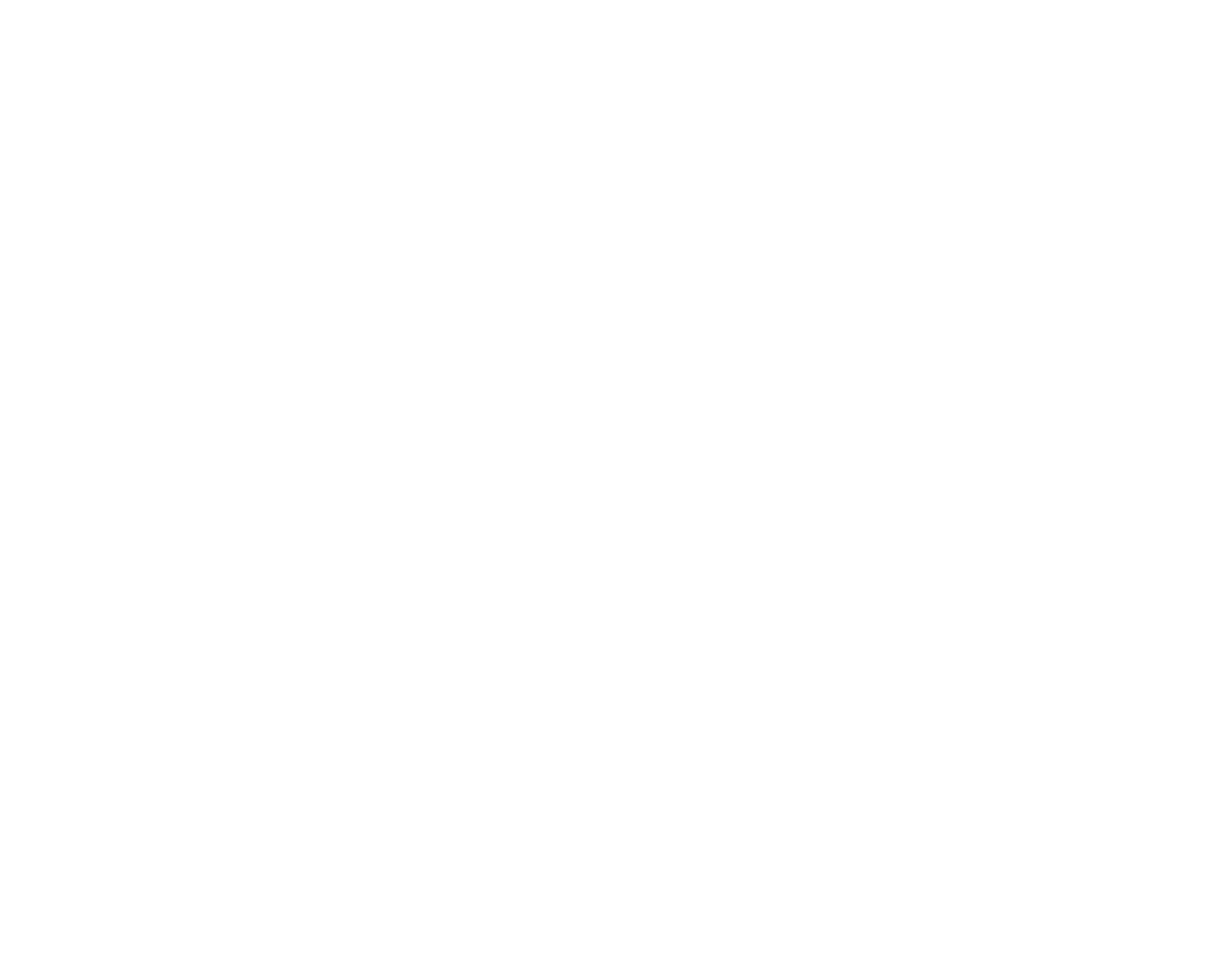
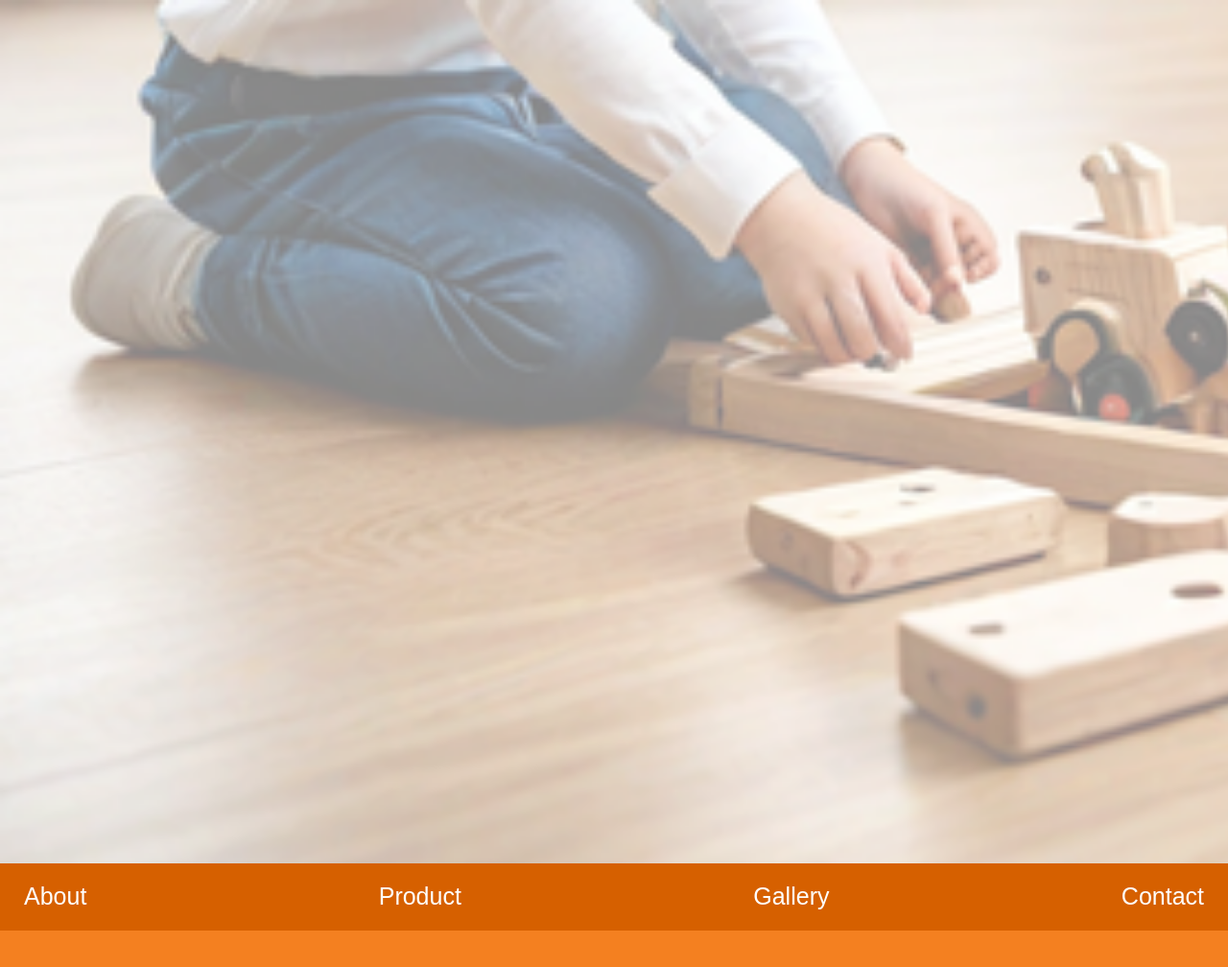
Before and after one commit to averywh13/LBTCfinal, a plain HTML site: page index.html in a window 1280 px wide. Shown: the top 1008 px of the page at 96% size. Before the commit the page ends 800 px from the top, so only its background shows below. Drawn offline with nearby package versions, Linux system fonts and the light colour scheme.

Commit message:
started landing page

```diff
--- a/index.html
+++ b/index.html
@@ -8,17 +8,36 @@
     <meta name="viewport" content="width=device-width, initial-scale=1, shrink-to-fit=no" />
     <link href="https://cdn.jsdelivr.net/npm/bootstrap@5.3.2/dist/css/bootstrap.min.css" rel="stylesheet"
         integrity="sha384-T3c6CoIi6uLrA9TneNEoa7RxnatzjcDSCmG1MXxSR1GAsXEV/Dwwykc2MPK8M2HN" crossorigin="anonymous" />
-    <link rel="stylesheet" src="style.css">
+    <link rel="stylesheet" href="style.css">
 </head>
 
 <body>
-    <header>
-        <!-- place navbar here -->
-    </header>
-    <main></main>
-
-
-
+<!-- navbar -->
+<nav class="navbar navbar-expand-lg" style="background-color: rgb(214, 96, 0);">
+    <div class="container-fluid">
+      <button class="navbar-toggler" type="button" data-bs-toggle="collapse" data-bs-target="#navbarSupportedContent"
+        aria-controls="navbarSupportedContent" aria-expanded="false" aria-label="Toggle navigation">
+        <span class="navbar-toggler-icon"></span>
+      </button>
+      <div class="collapse navbar-collapse justify-content-between" id="navbarSupportedContent">
+        <ul class="navbar-nav">
+          <li class="nav-item">
+            <a class="text-white nav-link" href="index.html">About</a>
+          </li>
+          <li class="nav-item">
+            <a class="text-white nav-link" href="overview.html">Product</a>
+          </li>
+          <li class="nav-item">
+            <a class="text-white nav-link" href="education.html">Gallery</a>
+          </li>
+          <li class="nav-item">
+            <a class="text-white nav-link" href="skills.html">Contact</a>
+          </li>
+        </ul>
+      </div>
+    </div>
+  </nav>
+<!-- navbar -->
 
 
 
--- a/style.css
+++ b/style.css
@@ -0,0 +1,60 @@
+html{
+  margin-bottom: 1000px;
+}
+body {
+  background-image: url('imgs/heroimg1.png');
+  background-repeat: no-repeat;
+  background-size: cover;
+  background-color:rgb(244,128,32);
+
+}
+/* navbar */
+.navbar{
+  z-index: 2;
+  font-size: 25px;
+  font-family: "basic-sans", sans-serif;
+  font-weight: 300;
+  font-style: normal;
+  margin-top: 900px;
+}
+
+.nav-link {
+  position: relative;
+  text-decoration: none;
+  overflow: hidden;
+}
+
+.nav-link::before {
+  content: '';
+  position: absolute;
+  left: 0;
+  right: 100%;
+  bottom: 0;
+  height: 2px; /* Adjust thickness as needed */
+  background-color: transparent;
+  transition: right 0.3s cubic-bezier(0.25, 0.46, 0.45, 0.94); /* Adjust timing function as desired */
+}
+
+.nav-link:hover::before {
+  right: 0;
+  background-color: rgb(247, 169, 97); /* Adjust color as needed */
+}
+
+.navbar {
+  background: none;
+}
+
+.navbar-nav {
+  display: flex;
+  justify-content: space-between;
+  width: 100%;
+}
+
+.nav-item {
+  margin: 0 5px; /* Adjust spacing between items */
+}
+
+.navbar-toggler-icon {
+  border-radius: 5px;
+}
+/* navbar */
```
Also changed, not shown: imgs/heroimg1.png (added).
